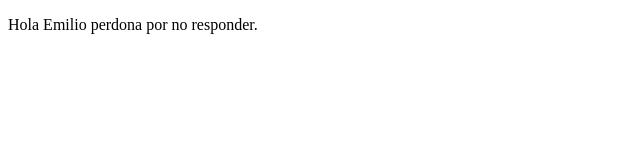
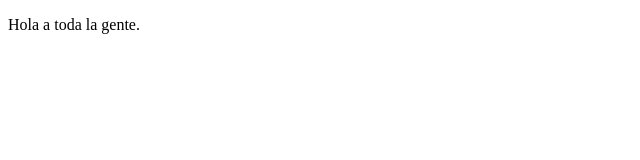
Before and after one commit to zavieres/DemoCursoPrework, a plain HTML site: page index.html in a window 1280 px wide. Shown: the whole page, without its empty margins (0-640 px from the left). Drawn offline with Linux system fonts and the light colour scheme.

Commit message:
cambios en el texto

```diff
--- a/index.html
+++ b/index.html
@@ -8,7 +8,7 @@
 </head>
 <body>
     <p>
-      Hola Emilio perdona por no responder.
+      Hola a toda la gente.
     </p>
 </body>
 </html>
```
